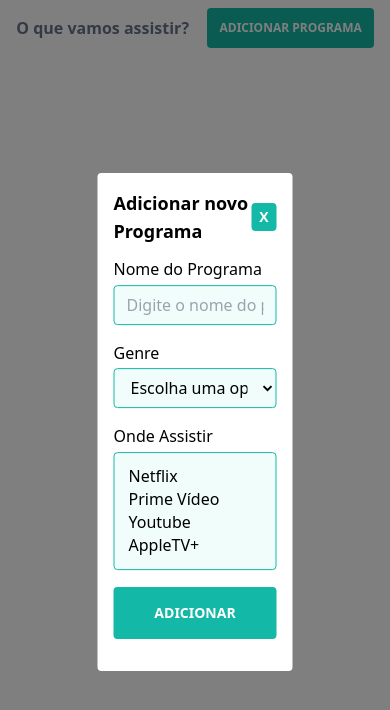
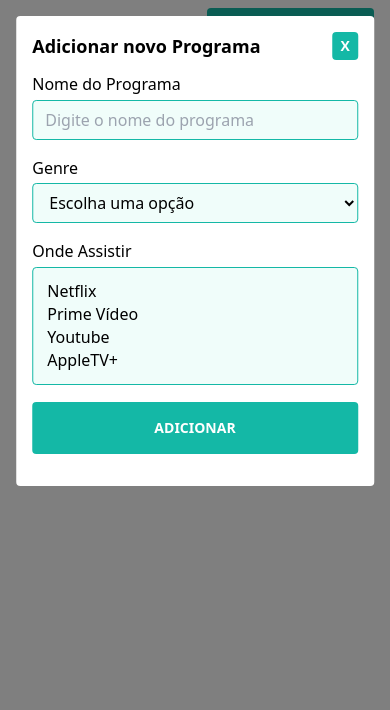
Before and after one commit to marcuswd/o-que-vamos-assistir, a React (Vite) app: page / in a window 390 px wide. Both pictures are taken after a click on the button "ADICIONAR PROGRAMA". Shown: the top 710 px of the page. Built offline with nearby package versions, Linux system fonts and the light colour scheme; no server answers; the database is empty.

Commit message:
Ajustes mobile

```diff
--- a/src/Components/AddProgramForm/AddProgramForm.tsx
+++ b/src/Components/AddProgramForm/AddProgramForm.tsx
@@ -45,7 +45,7 @@ export const AddProgramForm = () => {
 
   return (
     <>
-      <form onSubmit={handleSubmit(onSubmit)} className={`w-1/2 mx-auto p-4 rounded ${openModal ? "add-form" : "hidden"}`}>
+      <form onSubmit={handleSubmit(onSubmit)} className={`xl:w-1/2 w-11/12 mx-auto p-4 rounded ${openModal ? "add-form" : "hidden"}`}>
         <header className="mb-3 flex justify-between align-middle items-center">
           <h2 className="text-lg font-bold">Adicionar novo Programa</h2>
           <button onClick={() => setOpenModal(false)} className="bg-teal-500 py-1 px-2 text-white uppercase font-bold text-sm hover:bg-teal-800 border-0 rounded transition-colors">x</button>
--- a/src/Components/AddProgramForm/styles.css
+++ b/src/Components/AddProgramForm/styles.css
@@ -19,3 +19,10 @@
   position: fixed;
   background-color: rgba(0,0,0, .5);
 }
+
+@media all and (max-width: 767px){
+  .add-form{
+    top: 1rem;
+    transform: translate(-50%, 0);
+  }
+}
```
